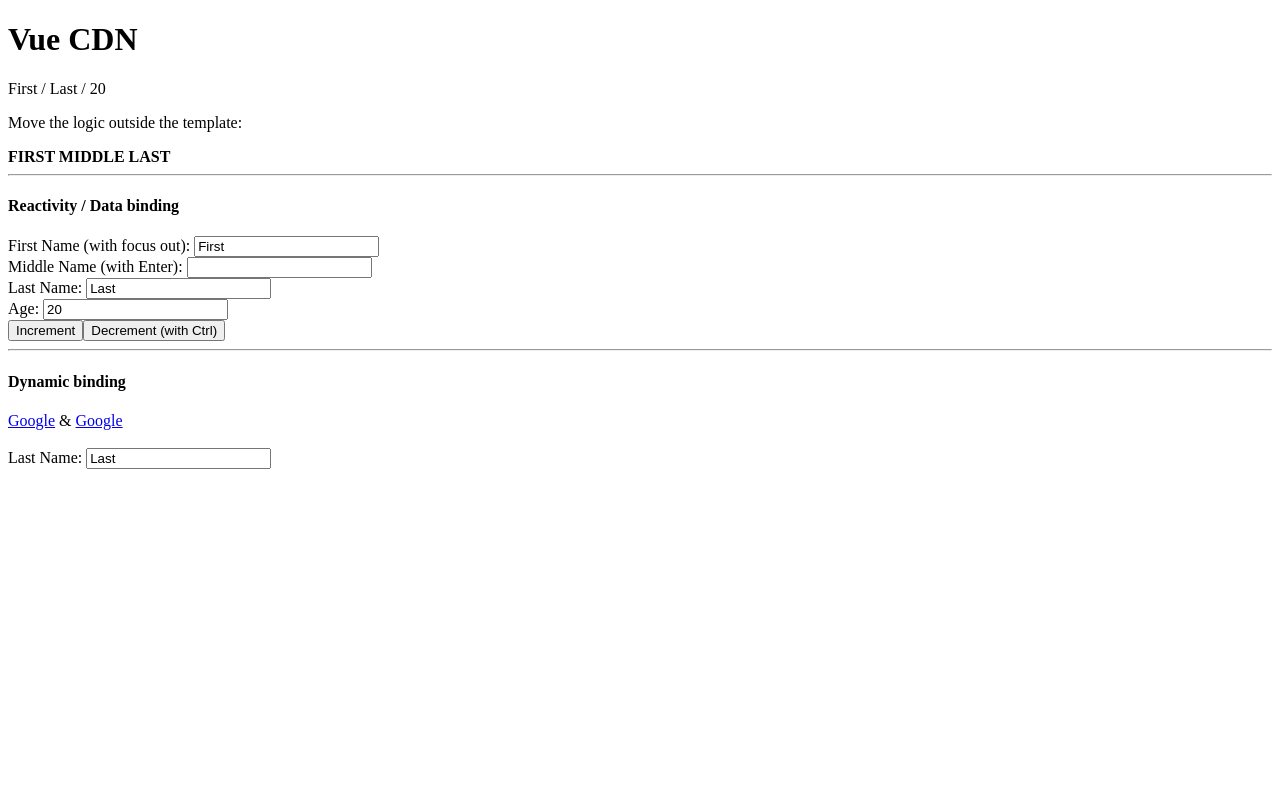
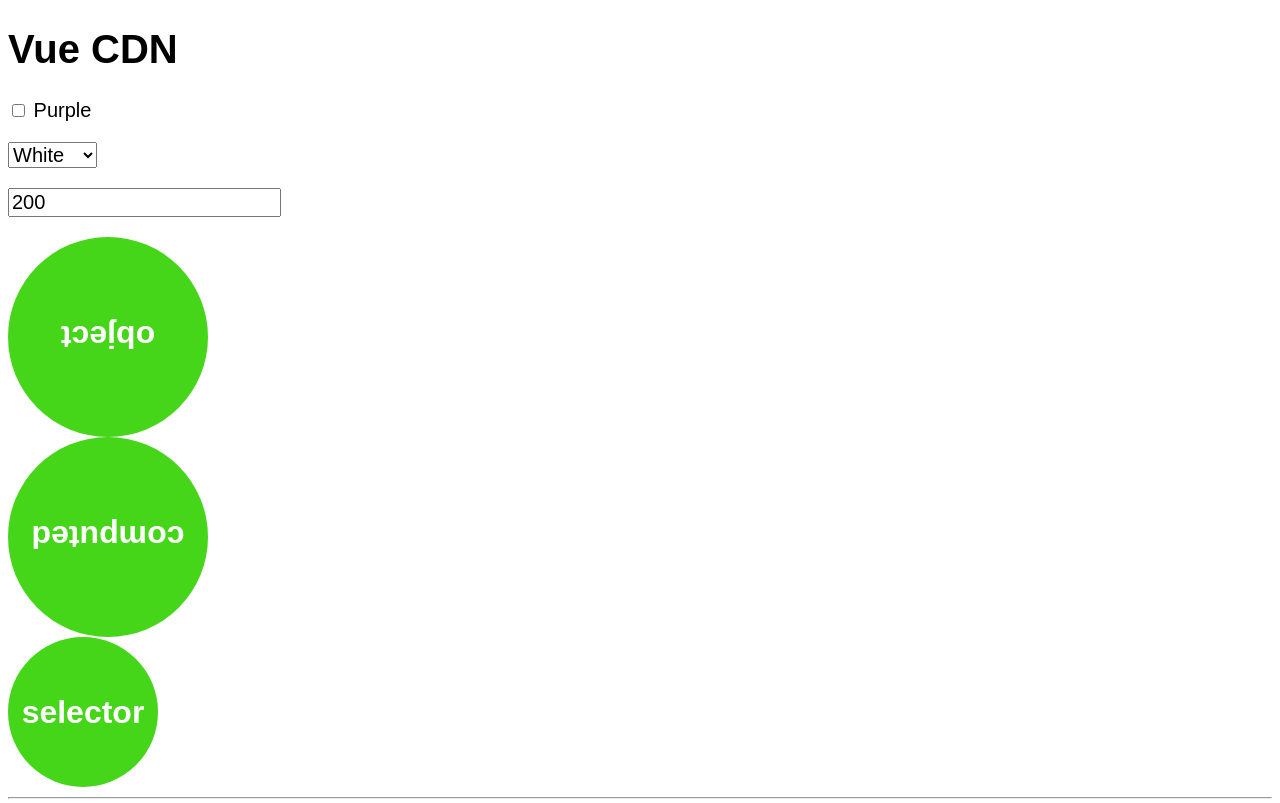
Before and after one commit to WebDevelopUa/vue-cdn-sample, a plain HTML site: page index.html in a window 1280 px wide. Shown: the top 803 px of the page. Drawn offline with nearby package versions, Linux system fonts and the light colour scheme.

Commit message:
Add App #2 - Circles

```diff
--- a/app.js
+++ b/app.js
@@ -1,3 +1,27 @@
+const circle = Vue.createApp({
+    data() {
+        return {
+            isPurple: false,
+            selectedColor: '',
+            size: 200
+        }
+    },
+    computed: {
+        circle_classes() {
+            return {
+                purple: this.isPurple
+            }
+        },
+        circle_style() {
+            return [
+                {width: this.size + 'px', height: this.size + 'px', lineHeight: this.size + 'px'},
+                {transform: 'rotate(180deg)'}
+            ]
+        }
+    }
+}).mount('#circle')
+
+
 const viewModel = Vue.createApp({
     data() {
         return {
@@ -31,7 +55,7 @@ const viewModel = Vue.createApp({
         },
     },
     watch: {
-        age(newVal, oldVal) {
+        age() {
             setTimeout(() => {
                 this.age = 100
             }, 2000)
--- /dev/null
+++ b/circle.css
@@ -0,0 +1,45 @@
+body {
+    font-size: 20px;
+    font-family: sans-serif;
+}
+
+label {
+    margin-bottom: 20px;
+    font-size: 20px;
+    display: block;
+}
+
+select {
+    font-size: 20px;
+    margin-bottom: 20px;
+}
+
+input[type=number] {
+    display: block;
+    font-size: 20px;
+    margin-bottom: 20px;
+}
+
+.circle {
+    width: 150px;
+    height: 150px;
+    border-radius: 100%;
+    background-color: #45D619;
+    text-align: center;
+    color: #fff;
+    line-height: 150px;
+    font-size: 32px;
+    font-weight: bold;
+}
+
+.purple {
+    background-color: #767DEA;
+}
+
+.text-black {
+    color: #424242;
+}
+
+.text-orange {
+    color: #FFC26F;
+}
--- a/index.html
+++ b/index.html
@@ -5,12 +5,57 @@
     <title>VueJS CDN v.3</title>
     <link rel="stylesheet"
           href="style.css">
+    <link rel="stylesheet"
+          href="circle.css">
 </head>
 <body>
+<h1>Vue CDN</h1>
 
+<!-- APP #2 -->
+<div id="circle">
+    <label>
+        <input type="checkbox"
+               v-model="isPurple">
+        Purple
+    </label>
+
+    <select v-model="selectedColor">
+        <option value="">White</option>
+        <option value="text-black">Black</option>
+        <option value="text-orange">Orange</option>
+    </select>
+
+    <input type="number"
+           v-model="size">
+
+    <div class="circle"
+         :class="{purple: isPurple}"
+         :style="[
+             {width: size + 'px', height: size + 'px', lineHeight: size + 'px'},
+             {transform: 'rotate(180deg)'}
+         ]">
+        object
+    </div>
+
+    <div class="circle"
+         :class="circle_classes"
+         :style="circle_style"
+    >
+        computed
+    </div>
+
+    <div class="circle"
+         :class="[selectedColor, circle_classes]">
+        selector
+    </div>
+
+</div>
+
+<hr/>
+
+<!-- APP #1 -->
 <!-- add directive ("v-cloak" await app mount itself) to improve performance -->
 <div id="app" v-cloak>
-    <h1>Vue CDN</h1>
     {{ firstName }} / {{ lastName }} / {{ age }}
 
     <p>Move the logic outside the template: </p>
```
